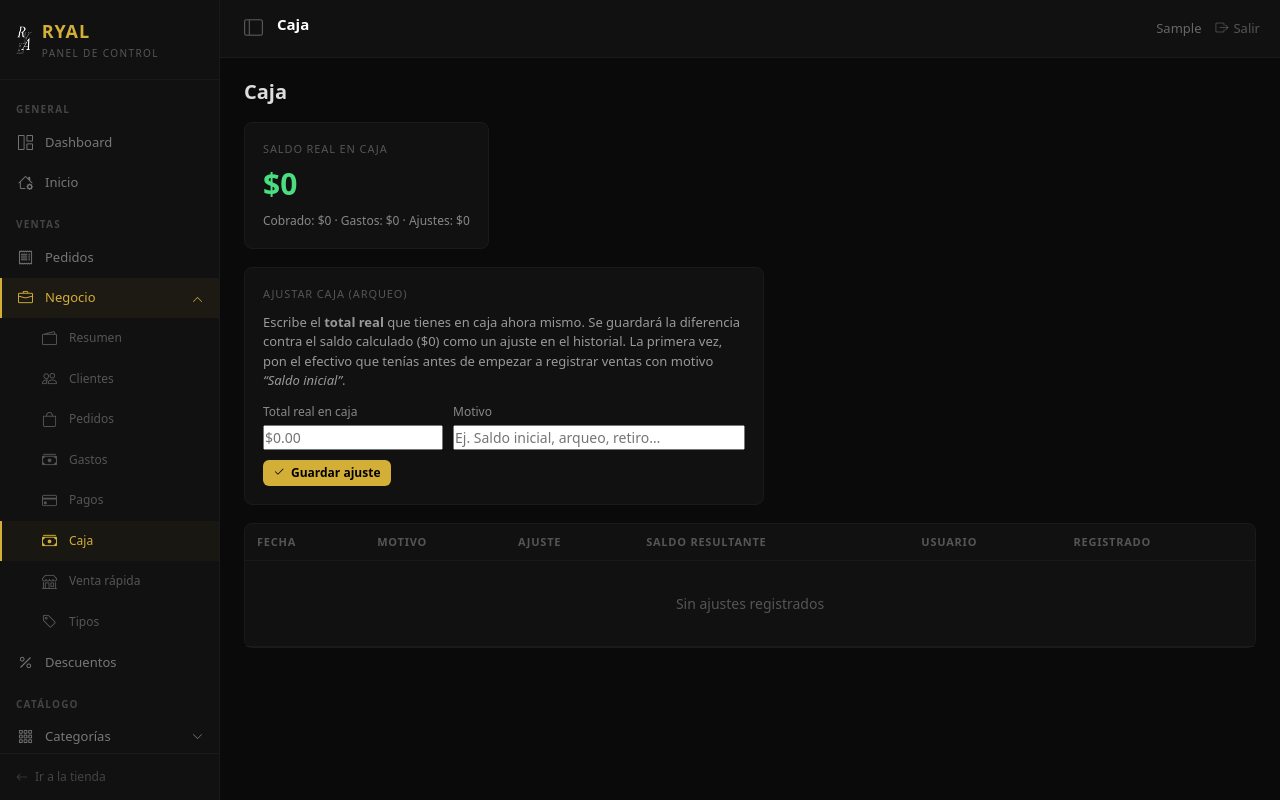
After one commit to Brayan13141/RYAL, a Django app: page /panel/negocio/caja/ in a window 1280 px wide. The commit adds this page. Run offline with Django 5.2, Linux system fonts and the light colour scheme; the visitor is signed in with stand-in values (Sample User, id 1); data comes from the database, SQL or seed files in the repository; data that the repository does not hold is empty.

Commit message:
feat(negocio): caja editable con saldo inicial + historial de ajustes (arqueo)
- Modelo AjusteCaja (fecha, monto con signo, saldo_resultante, motivo, usuario)
  con migracion 0008. Historial auditable de ajustes de caja.
- Saldo real = cobrado - gastos + ajustes (fuente unica negocio/caja.py, usada
  por dashboard y pagina de caja). Resuelve el efectivo previo al sistema: se
  registra como primer ajuste "Saldo inicial".
- Pagina negocio:caja con arqueo (Opcion A: escribes el total real contado +
  motivo -> guarda la diferencia) + historial. Link desde el card y el nav.

Suite 412/412.

Co-Authored-By: Claude Opus 4.8 <noreply@anthropic.com>
Claude-Session: https://claude.ai/code/session_018iM4KJ6bnTA6Febtv1CifF

```diff
--- /dev/null
+++ b/config/negocio/caja.py
@@ -0,0 +1,30 @@
+"""Cálculo del saldo real de caja, única fuente de verdad.
+
+saldo = todo lo cobrado (OrderPayment web + Pago negocio, sin filtro de fecha)
+        − todos los gastos
+        + Σ ajustes manuales (arqueo / saldo inicial)
+
+El dinero se arrastra mes a mes; el saldo inicial (efectivo previo a registrar
+ventas) entra como el primer AjusteCaja. Lo usan el dashboard del panel y la
+página de caja de negocio.
+"""
+from decimal import Decimal
+
+from django.db.models import Sum
+
+from orders.models import OrderPayment
+from .models import Pago, Gasto, AjusteCaja
+
+
+def caja_totales():
+    """Devuelve dict con Decimals: cobrado, gastos, ajustes, saldo."""
+    cobrado = ((OrderPayment.objects.aggregate(t=Sum('monto'))['t'] or Decimal('0'))
+               + (Pago.objects.aggregate(t=Sum('monto'))['t'] or Decimal('0')))
+    gastos = Gasto.objects.aggregate(t=Sum('monto'))['t'] or Decimal('0')
+    ajustes = AjusteCaja.objects.aggregate(t=Sum('monto'))['t'] or Decimal('0')
+    return {
+        'cobrado': cobrado,
+        'gastos': gastos,
+        'ajustes': ajustes,
+        'saldo': cobrado - gastos + ajustes,
+    }
--- a/config/negocio/urls.py
+++ b/config/negocio/urls.py
@@ -15,6 +15,7 @@ urlpatterns = [
     path('pedidos/<int:pk>/pago/',             views.pedido_pago_add,     name='pedido_pago_add'),
     path('pedidos/<int:pk>/gasto/',            views.pedido_gasto_add,    name='pedido_gasto_add'),
     path('pagos/',                             views.pagos_list,          name='pagos_list'),
+    path('caja/',                              views.caja,                name='caja'),
     path('pagos/<int:pk>/editar/',             views.pago_edit,           name='pago_edit'),
     path('items/<int:pk>/editar/',             views.pedido_item_edit,    name='pedido_item_edit'),
     path('gastos/',                            views.gastos_list,         name='gastos_list'),
--- a/config/negocio/views.py
+++ b/config/negocio/views.py
@@ -1,5 +1,5 @@
 import json
-from decimal import Decimal
+from decimal import Decimal, InvalidOperation
 from urllib.parse import quote
 from django.contrib.admin.views.decorators import staff_member_required
 from django.core.paginator import Paginator
@@ -14,7 +14,7 @@ from django_ratelimit.decorators import ratelimit
 
 from catalog.models import Category, Product
 from .forms import ClienteForm, PedidoForm, PagoForm, GastoForm, PedidoItemForm
-from .models import Cliente, Pedido, Pago, Gasto, PedidoItem
+from .models import Cliente, Pedido, Pago, Gasto, PedidoItem, AjusteCaja
 from .utils import _mes_range, _MESES_ES, _GANANCIA_EXPR, _VENDIDO_EXPR
 
 
@@ -230,6 +230,43 @@ def pagos_list(request):
     return render(request, 'negocio/pagos.html', {
         'pagos': pagos.order_by('-fecha', '-id'), 'total': total,
         'por_metodo': por_metodo, 'desde': desde, 'hasta': hasta,
+    })
+
+
+# ── Caja (saldo real + ajustes/arqueo) ────────────────────
+
+@staff_member_required
+def caja(request):
+    """Saldo real de caja + registro de ajustes (arqueo). Opción A: el usuario
+    escribe el TOTAL REAL contado + un motivo; el sistema guarda el ajuste
+    (real − calculado) en el historial con quién y cuándo. El saldo inicial
+    (efectivo previo a registrar ventas) es simplemente el primer ajuste."""
+    from .caja import caja_totales
+    error = None
+    if request.method == 'POST':
+        total_raw = (request.POST.get('total_real') or '').strip()
+        motivo = (request.POST.get('motivo') or '').strip()
+        try:
+            total_real = Decimal(total_raw)
+        except (InvalidOperation, TypeError, ValueError):
+            total_real = None
+            error = 'Ingresa un total válido.'
+        if total_real is not None and not motivo:
+            error = 'El motivo es obligatorio.'
+        if error is None:
+            saldo_actual = caja_totales()['saldo']
+            ajuste = total_real - saldo_actual
+            AjusteCaja.objects.create(
+                fecha=datetime.date.today(), monto=ajuste,
+                saldo_resultante=total_real, motivo=motivo,
+                usuario=request.user if request.user.is_authenticated else None,
+            )
+            return redirect('negocio:caja')
+
+    totales = caja_totales()
+    ajustes = AjusteCaja.objects.select_related('usuario').all()
+    return render(request, 'negocio/caja.html', {
+        'totales': totales, 'ajustes': ajustes, 'error': error,
     })
 
 
--- /dev/null
+++ b/config/templates/negocio/caja.html
@@ -0,0 +1,67 @@
+{% extends "panel/base_panel.html" %}
+{% block title %}Caja — RYAL{% endblock %}
+{% block page_title %}Caja{% endblock %}
+{% block content %}
+<h1 style="font-size:20px;font-weight:700;color:#ddd;margin-bottom:18px;">Caja</h1>
+
+<div style="display:flex;gap:18px;flex-wrap:wrap;margin-bottom:18px;">
+  <div class="p-card p-card-body" style="flex:0 0 auto;min-width:200px;">
+    <div style="font-size:11px;text-transform:uppercase;letter-spacing:.08em;color:#555;margin-bottom:4px;">Saldo real en caja</div>
+    <div style="font-size:30px;font-weight:700;color:#4ade80;">${{ totales.saldo }}</div>
+    <div style="font-size:12px;color:#888;margin-top:6px;">
+      Cobrado: ${{ totales.cobrado }} · Gastos: ${{ totales.gastos }} · Ajustes: ${{ totales.ajustes }}
+    </div>
+  </div>
+</div>
+
+<div class="p-card p-card-body" style="margin-bottom:18px;max-width:520px;">
+  <div style="font-size:11px;text-transform:uppercase;letter-spacing:.08em;color:#555;margin-bottom:10px;">Ajustar caja (arqueo)</div>
+  <p style="font-size:13px;color:#999;margin-top:0;margin-bottom:12px;">
+    Escribe el <strong>total real</strong> que tienes en caja ahora mismo. Se guardará
+    la diferencia contra el saldo calculado (${{ totales.saldo }}) como un ajuste en el
+    historial. La primera vez, pon el efectivo que tenías antes de empezar a registrar
+    ventas con motivo <em>“Saldo inicial”</em>.
+  </p>
+  {% if error %}
+  <div style="background:#3b1d1d;color:#f8b4b4;border-radius:6px;padding:8px 12px;font-size:13px;margin-bottom:12px;">{{ error }}</div>
+  {% endif %}
+  <form method="post">
+    {% csrf_token %}
+    <div style="display:flex;gap:10px;flex-wrap:wrap;align-items:flex-end;">
+      <div>
+        <label style="display:block;font-size:12px;color:#888;margin-bottom:4px;">Total real en caja</label>
+        <input type="number" step="0.01" name="total_real" required style="max-width:180px;" placeholder="$0.00">
+      </div>
+      <div style="flex:1;min-width:200px;">
+        <label style="display:block;font-size:12px;color:#888;margin-bottom:4px;">Motivo</label>
+        <input type="text" name="motivo" maxlength="200" required style="width:100%;" placeholder="Ej. Saldo inicial, arqueo, retiro…">
+      </div>
+      <button type="submit" class="btn-g btn-sm"><i class="bi bi-check2"></i> Guardar ajuste</button>
+    </div>
+  </form>
+</div>
+
+<div class="p-card">
+  <div style="overflow-x:auto;">
+    <table class="p-table">
+      <thead>
+        <tr><th>Fecha</th><th>Motivo</th><th>Ajuste</th><th>Saldo resultante</th><th>Usuario</th><th>Registrado</th></tr>
+      </thead>
+      <tbody>
+        {% for a in ajustes %}
+        <tr>
+          <td style="color:#888;">{{ a.fecha }}</td>
+          <td>{{ a.motivo }}</td>
+          <td style="color:{% if a.monto >= 0 %}#4ade80{% else %}#f87171{% endif %};">{% if a.monto >= 0 %}+{% endif %}${{ a.monto }}</td>
+          <td style="color:#ddd;">${{ a.saldo_resultante }}</td>
+          <td style="color:#888;">{% if a.usuario %}{{ a.usuario.username }}{% else %}—{% endif %}</td>
+          <td style="color:#666;font-size:12px;">{{ a.created_at|date:"d/m/Y H:i" }}</td>
+        </tr>
+        {% empty %}
+        <tr><td colspan="6" style="text-align:center;color:#555;padding:32px;">Sin ajustes registrados</td></tr>
+        {% endfor %}
+      </tbody>
+    </table>
+  </div>
+</div>
+{% endblock %}
--- a/config/templates/panel/base_panel.html
+++ b/config/templates/panel/base_panel.html
@@ -988,6 +988,11 @@
               <i class="bi bi-credit-card"></i>
               <span class="nav-label">Pagos</span>
             </a>
+            <a href="{% url 'negocio:caja' %}" title="Caja"
+              class="{% if request.resolver_match.url_name == 'caja' %}on{% endif %}">
+              <i class="bi bi-cash-stack"></i>
+              <span class="nav-label">Caja</span>
+            </a>
             <a href="{% url 'negocio:pos' %}" title="Venta rápida"
               class="{% if request.resolver_match.url_name == 'pos' %}on{% endif %}">
               <i class="bi bi-shop"></i>
--- a/config/templates/panel/dashboard.html
+++ b/config/templates/panel/dashboard.html
@@ -157,9 +157,9 @@ document.addEventListener('DOMContentLoaded', function () {
   </div>
 
   <div class="kpi-sm">
-    <div class="kpi-lbl">Total en caja</div>
+    <div class="kpi-lbl">Total en caja <a href="{% url 'negocio:caja' %}" style="font-weight:400;">· ajustar</a></div>
     <div class="kpi-val" style="color:var(--pg);">${{ caja_saldo|floatformat:0 }}</div>
-    <div class="kpi-sub">Cobrado: ${{ caja_cobrado|floatformat:0 }} · Gastos: ${{ caja_gastos|floatformat:0 }}</div>
+    <div class="kpi-sub">Cobrado: ${{ caja_cobrado|floatformat:0 }} · Gastos: ${{ caja_gastos|floatformat:0 }}{% if caja_ajustes %} · Ajustes: ${{ caja_ajustes|floatformat:0 }}{% endif %}</div>
   </div>
 
 </div>
```
Also changed, not shown: config/negocio/models.py (+32 -0 lines), config/negocio/tests.py (+68 -0 lines), config/panel/views.py (+9 -11 lines), config/negocio/migrations/0008_ajustecaja.py (added).
